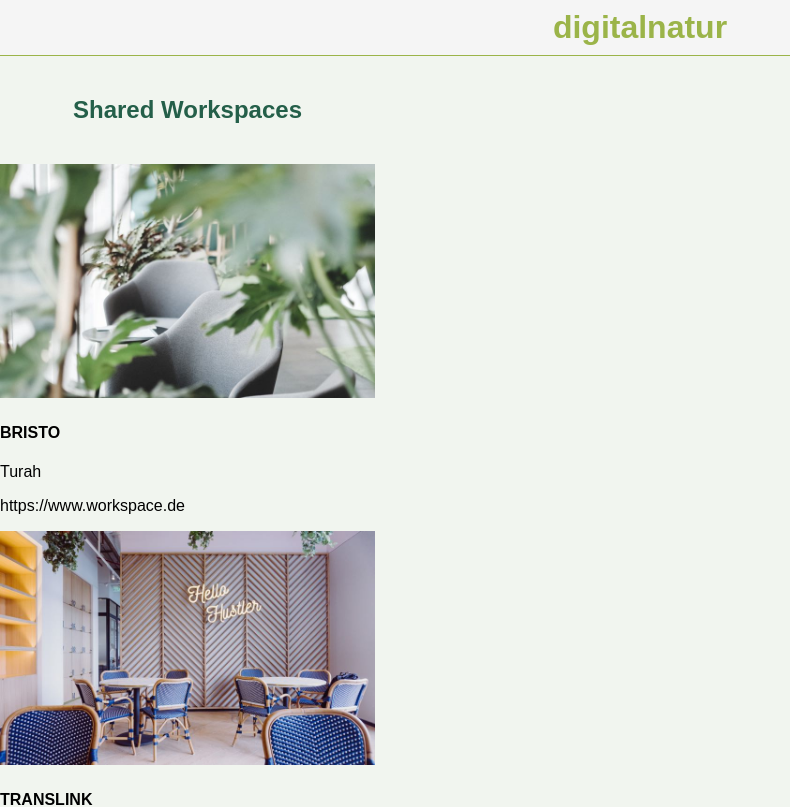
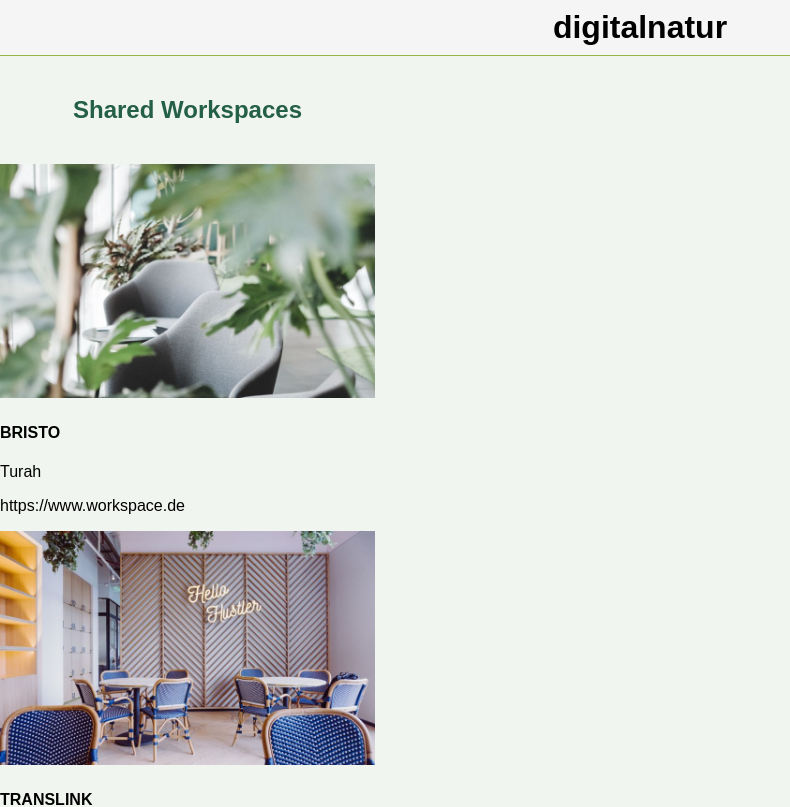
Before and after one commit to s-zanker/capstone-project, a React (Create React App) app: page /workspace/5f0734c208cdc6c526076c6e in a window 1280 px wide. Shown: the top 807 px of the page, without its empty margins (0-790 px from the left). Built offline with nearby package versions, Linux system fonts and the light colour scheme.

Commit message:
Add a header story in storybook

```diff
--- a/src/components/Header/Header.js
+++ b/src/components/Header/Header.js
@@ -4,7 +4,7 @@ import styled from 'styled-components'
 export default function Header() {
   return (
     <StyledHeader>
-      <StyledTitle>digitalnatur</StyledTitle>
+      <h1>digitalnatur</h1>
     </StyledHeader>
   )
 }
@@ -21,7 +21,3 @@ const StyledHeader = styled.header`
   position: sticky;
   top: 0;
 `
-
-const StyledTitle = styled.h1`
-  color: var(--freshgreen);
-`
```
Also changed, not shown: 2 other files (tests, documents, lock files or other folders).
